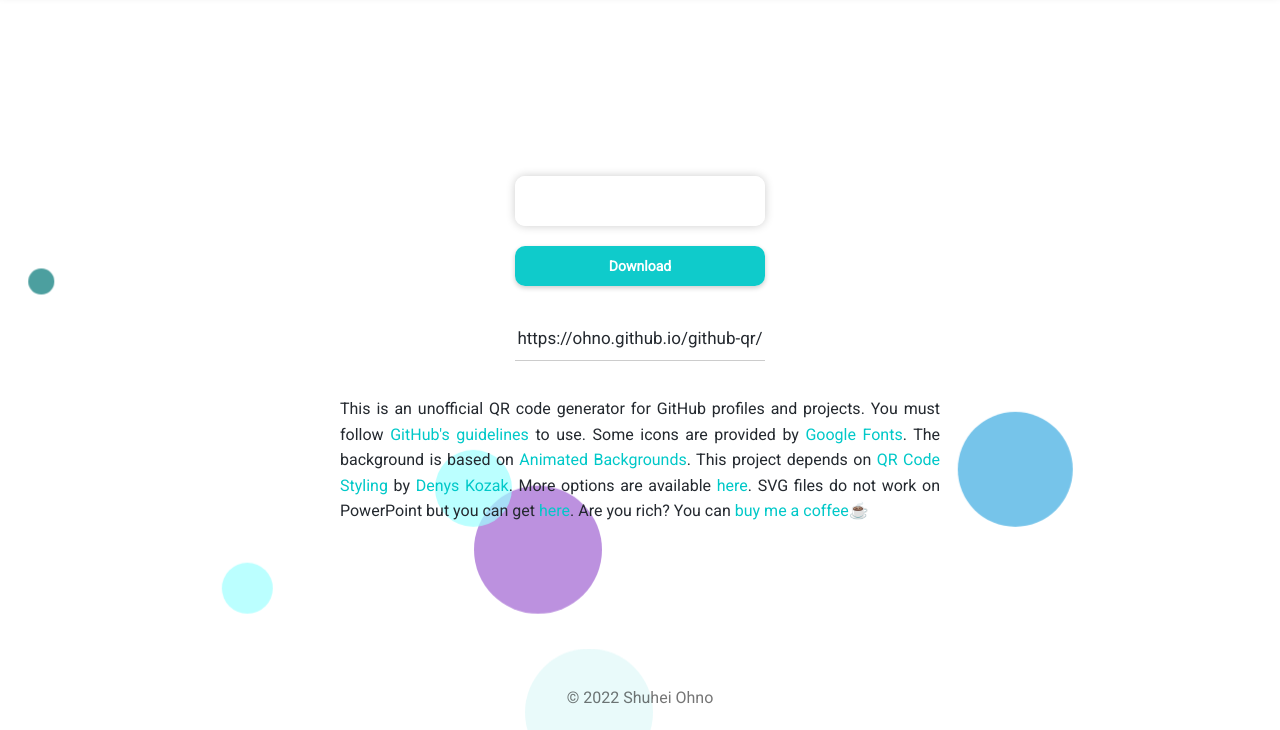
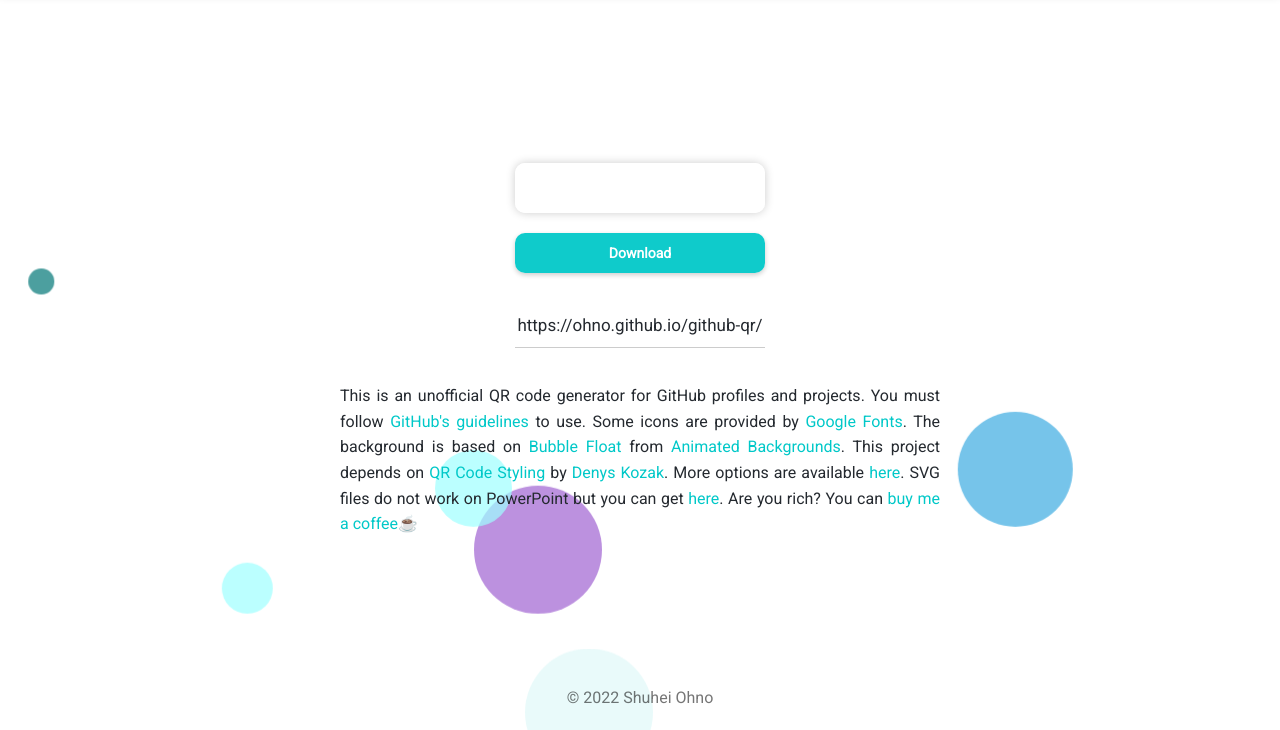
Before and after one commit to ohno/github-qr, a plain HTML site: page index.html in a window 1280 px wide. Shown: the part 70-800 px from the top of the page. Drawn offline with Linux system fonts and the light colour scheme; a script that the page names is missing.

Commit message:
Add link to Bubble Float

```diff
--- a/index.html
+++ b/index.html
@@ -108,7 +108,7 @@
     </section>
 
     <section class="section--4">
-      This is an unofficial QR code generator for GitHub profiles and projects. You must follow <a href="https://github.com/logos">GitHub's guidelines</a> to use. Some icons are provided by <a href="https://fonts.google.com/icons">Google Fonts</a>. The background is based on <a href="https://animatedbackgrounds.me/">Animated Backgrounds</a>. This project depends on <a href="https://github.com/kozakdenys/qr-code-styling">QR Code Styling</a> by <a href="https://github.com/kozakdenys">Denys Kozak</a>. More options are available <a href="https://qr-code-styling.com/">here</a>. SVG files do not work on PowerPoint but you can get <a onClick='SVG().download({ name: "QR", extension: "svg" });'>here</a>. Are you rich? You can <a href="https://github.com/sponsors/ohno">buy me a coffee</a>☕
+      This is an unofficial QR code generator for GitHub profiles and projects. You must follow <a href="https://github.com/logos">GitHub's guidelines</a> to use. Some icons are provided by <a href="https://fonts.google.com/icons">Google Fonts</a>. The background is based on <a href="https://codepen.io/alphardex/pen/jOWMGON">Bubble Float</a> from <a href="https://animatedbackgrounds.me/">Animated Backgrounds</a>. This project depends on <a href="https://github.com/kozakdenys/qr-code-styling">QR Code Styling</a> by <a href="https://github.com/kozakdenys">Denys Kozak</a>. More options are available <a href="https://qr-code-styling.com/">here</a>. SVG files do not work on PowerPoint but you can get <a onClick='SVG().download({ name: "QR", extension: "svg" });'>here</a>. Are you rich? You can <a href="https://github.com/sponsors/ohno">buy me a coffee</a>☕
     </section>
 
   </section>
```
